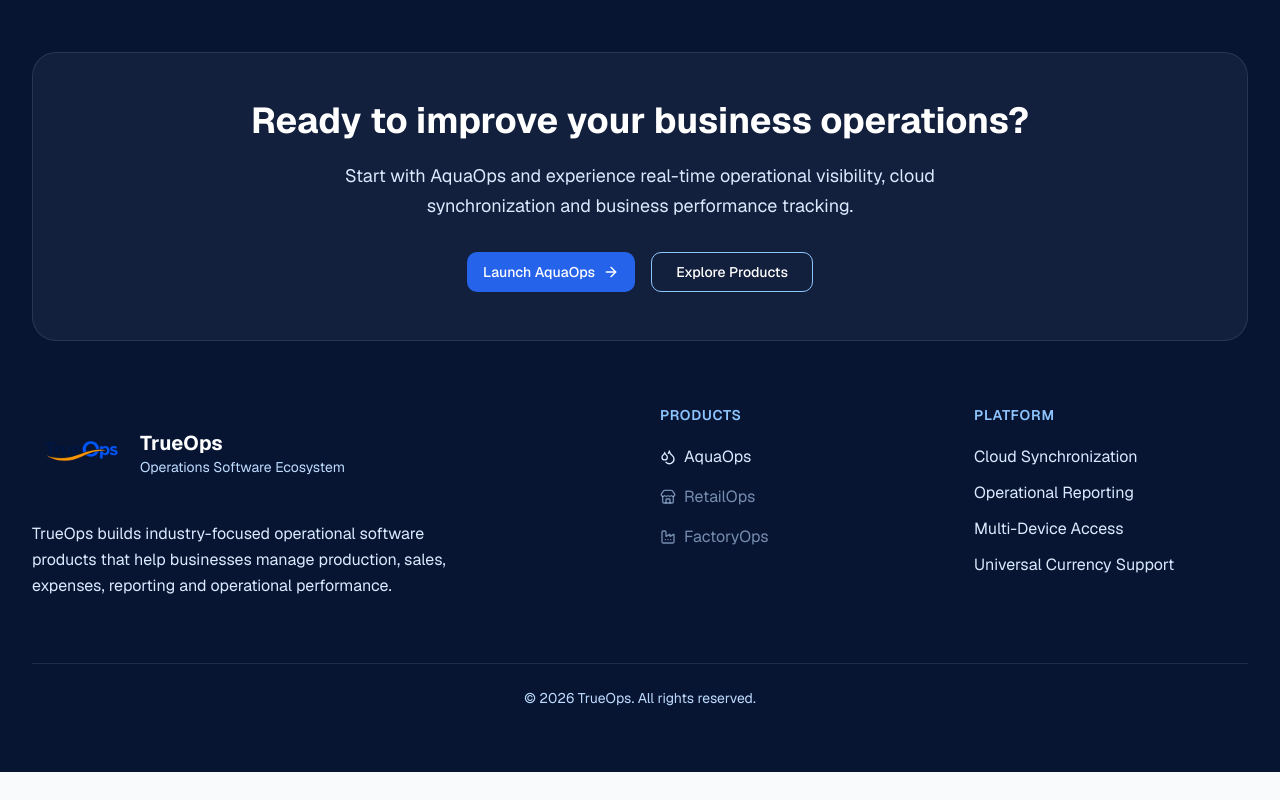
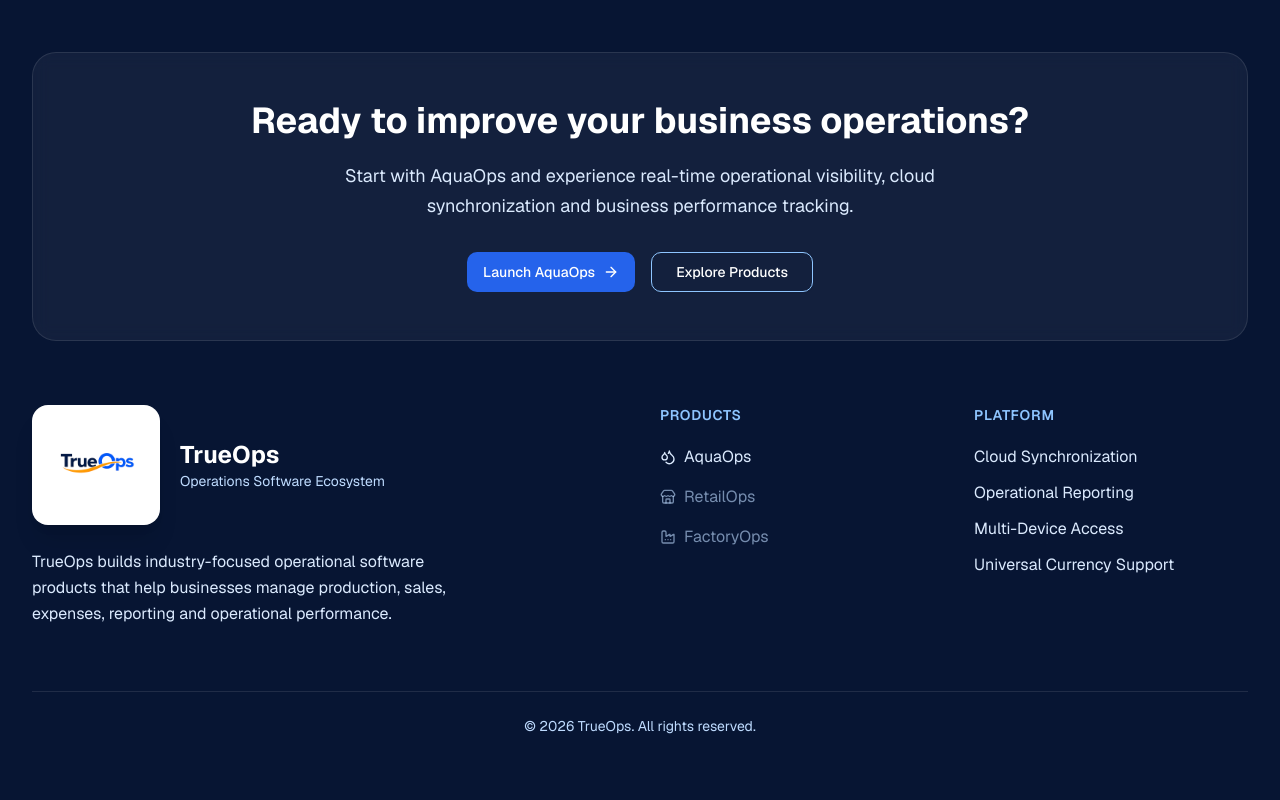
Before and after one commit to COBKingdom/trueops, a Next.js app: page / in a window 1280 px wide. Shown: the part 3926-4726 px from the top of the page. Before the commit the page ends 4698 px from the top, so only its background shows below. Built offline with nearby package versions, Linux system fonts and the light colour scheme.

Commit message:
Optimize favicon sizing

```diff
--- a/components/landing/footer.tsx
+++ b/components/landing/footer.tsx
@@ -72,7 +72,9 @@ export function Footer() {
 {/* BRAND */}
 <div className="md:col-span-2">
 
-            <div className="flex items-center gap-3">
+  <div className="flex items-center gap-5">
+
+    <div className="rounded-2xl bg-white px-4 py-3 shadow-xl">
 
       <img
         src="/logo.png"
@@ -80,8 +82,10 @@ export function Footer() {
         className="h-20 w-auto object-contain sm:h-24"
       />
 
+    </div>
+
     <div>
-                <h3 className="text-xl font-bold">
+      <h3 className="text-2xl font-bold text-white">
         TrueOps
       </h3>
 
@@ -92,7 +96,7 @@ export function Footer() {
 
   </div>
 
-            <p className="mt-5 max-w-md leading-relaxed text-blue-100">
+  <p className="mt-6 max-w-md leading-relaxed text-blue-100">
 
     TrueOps builds industry-focused operational software
     products that help businesses manage production,
@@ -101,7 +105,6 @@ export function Footer() {
   </p>
 
 </div>
-
           {/* PRODUCTS */}
           <div>
 
```
Lines whose indentation alone changed are shown as unchanged.
